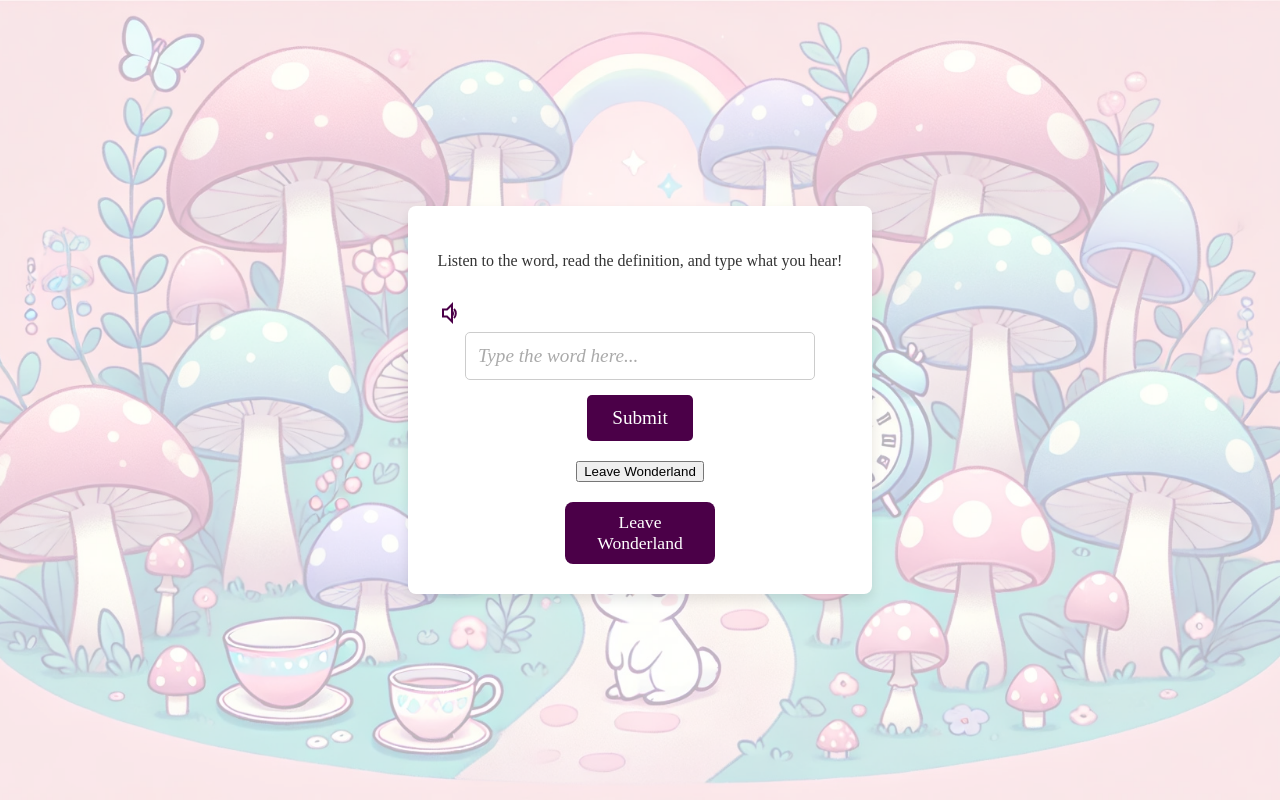
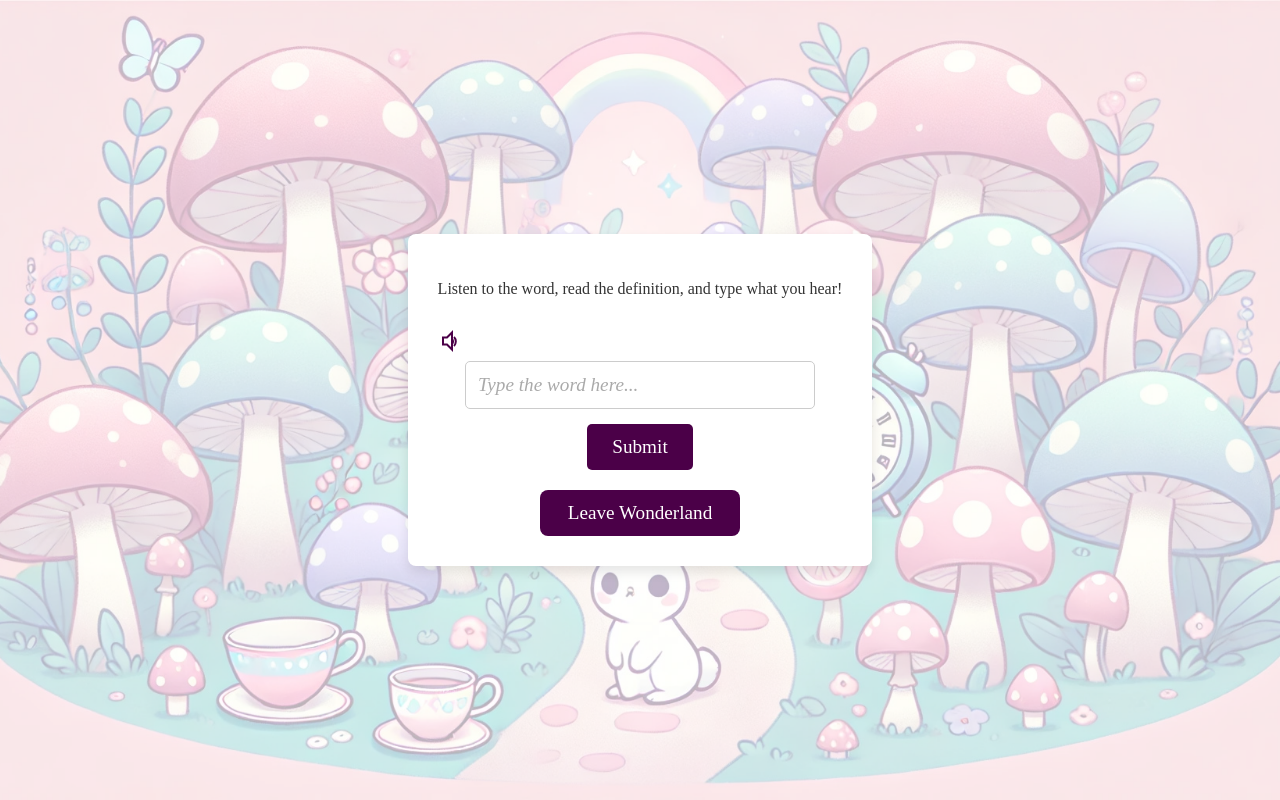
Before and after one commit to UBH-Fall-2024/Spell-in-Wonderland, a Flask app: template templates/spell.html in a window 1280 px wide. Run offline with Flask 2, Linux system fonts and the light colour scheme; the template is opened without the code that fills it, so the values that code supplies are empty; some web fonts are replaced.

Commit message:
added result button to spell

```diff
--- a/templates/spell.html
+++ b/templates/spell.html
@@ -39,10 +39,6 @@
         </div>
 
         <!-- See Results button -->
-
-        <a href="/result">
-            <button class="results-button-container" >Leave Wonderland</button>
-        </a>
         <div class="results-button-container">
             <button onclick="viewResults()" class="results-button">Leave Wonderland</button>
         </div>
--- a/templates/spellStyles.css
+++ b/templates/spellStyles.css
@@ -160,9 +160,9 @@ body::before {
 }
 
 .results-button {
-    width: 150px;
-    padding: 10px;
-    font-size: 1.1em;
+    width: 200px;
+    padding: 12px;
+    font-size: 1.2em;
     background-color: #4b0048;
     color: #fff;
     border: none;
```
Lines whose indentation alone changed are shown as unchanged.
